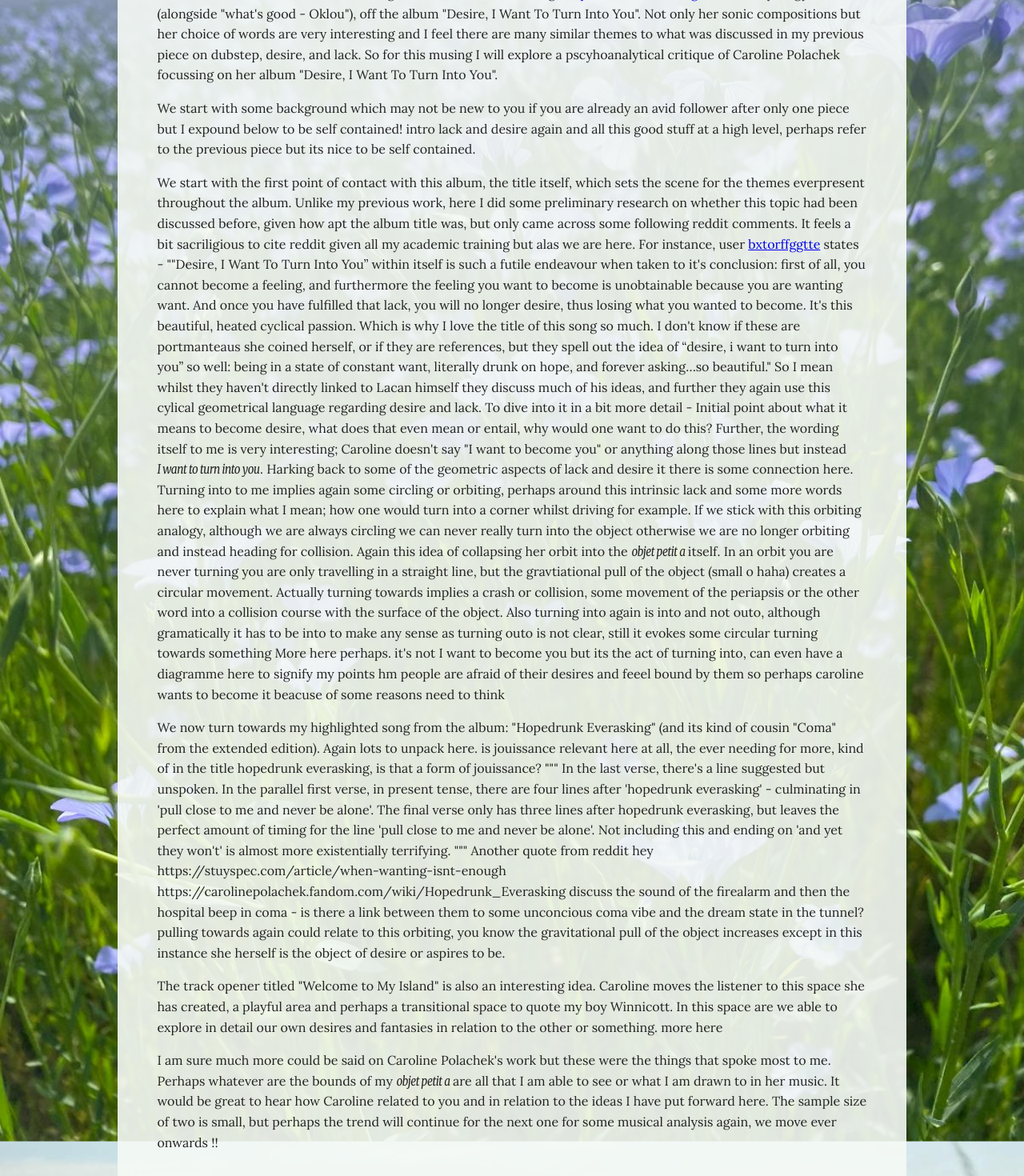
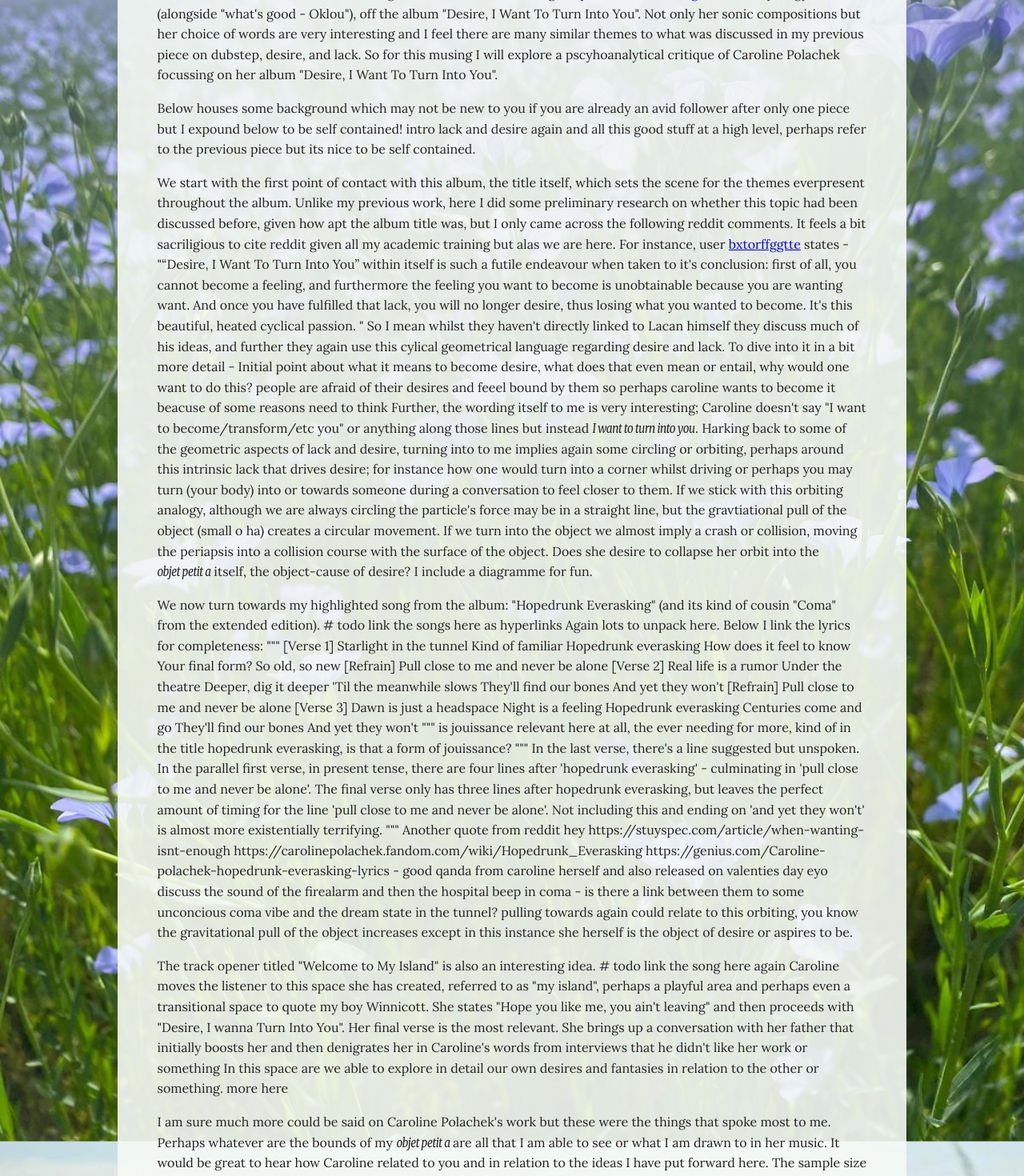
Before and after one commit to JamesRudd-Jones/JamesRudd-Jones.github.io, a React (Create React App) app: page /polachek_desire in a window 1280 px wide. Shown: the part 280-1750 px from the top of the page at 80% size. Built offline with nearby package versions, Linux system fonts and the light colour scheme; a web font is replaced by a local one.

Commit message:
more more words

```diff
--- a/src/assets/music/whats_good_piano/music_page-whats_good_piano.js
+++ b/src/assets/music/whats_good_piano/music_page-whats_good_piano.js
@@ -1,7 +1,7 @@
 // src/assets/music/whats_good_piano/music_page-whats_good_piano.js
 import React from 'react';
 import { Row, Column, FullWidth } from '../../projects/ProjectLayout';
-import ExpandableImage from '../../projects/ExpandableImage';
+// import ExpandableImage from '../../projects/ExpandableImage';
 // import VideoPlayer from '../VideoPlayer';
 
 export const whatsgoodPianoMeta = {
--- a/src/assets/writings/polachek_desire/writing_page-polachek_desire.js
+++ b/src/assets/writings/polachek_desire/writing_page-polachek_desire.js
@@ -1,8 +1,6 @@
 // src/assets/writings/polachek_desire/writing_page-polachek_desire.js
 import React from 'react';
-import { Row, Column, FullWidth } from '../../projects/ProjectLayout';
-import ExpandableImage from '../../projects/ExpandableImage';
-// import VideoPlayer from '../VideoPlayer';
+import { FullWidth } from '../../projects/ProjectLayout';
 import { writingContainer, Emph } from '../writingFonts';
 
 const WritingPagePolachekDesire = () => {
@@ -28,7 +26,7 @@
         </p>
 
         <p>
-          We start with some background which may not be new to you if you are already an avid follower after only one piece but I expound below to be self contained!
+          Below houses some background which may not be new to you if you are already an avid follower after only one piece but I expound below to be self contained!
           intro lack and desire again and all this good stuff at a high level, perhaps refer to the previous piece but its nice to be self contained.
         </p>
 
@@ -44,34 +42,61 @@
 
         <p>
           We start with the first point of contact with this album, the title itself, which sets the scene for the themes everpresent throughout the album.
-          Unlike my previous work, here I did some preliminary research on whether this topic had been discussed before, given how apt the album title was, but only came across some following reddit comments.
+          Unlike my previous work, here I did some preliminary research on whether this topic had been discussed before, given how apt the album title was, but I only came across the following reddit comments.
           It feels a bit sacriligious to cite reddit given all my academic training but alas we are here.
 
-          For instance, user <a href="https://www.reddit.com/r/Carolinepolachek/comments/1aryalj/is_hopedrunk_everasking_carolines_most/" target="_blank" rel="noopener noreferrer">bxtorffggtte</a> states - ""Desire, I Want To Turn Into You” within
-          itself is such a futile endeavour when taken to it's conclusion: first of all, you cannot become a feeling, and furthermore the feeling you want to become is unobtainable because you are wanting want. And once you have fulfilled
-          that lack, you will no longer desire, thus losing what you wanted to become. It's this beautiful, heated cyclical passion. Which is why I love the title of this song so much. I don't know if these are portmanteaus she coined herself, or
-          if they are references, but they spell out the idea of “desire, i want to turn into you” so well: being in a state of constant want, literally drunk on hope, and forever asking…so beautiful."
+          For instance, user <a href="https://www.reddit.com/r/Carolinepolachek/comments/1aryalj/is_hopedrunk_everasking_carolines_most/" target="_blank" rel="noopener noreferrer">bxtorffggtte</a> states - "“Desire, I Want To Turn Into You”
+          within itself is such a futile endeavour when taken to it's conclusion: first of all, you cannot become a feeling, and furthermore the feeling you want to become is unobtainable because you are wanting want. And once you have
+          fulfilled that lack, you will no longer desire, thus losing what you wanted to become. It's this beautiful, heated cyclical passion. "
 
           So I mean whilst they haven't directly linked to Lacan himself they discuss much of his ideas, and further they again use this cylical geometrical language regarding desire and lack.
           To dive into it in a bit more detail - Initial point about what it means to become desire, what does that even mean or entail, why would one want to do this?
+          people are afraid of their desires and feeel bound by them so perhaps caroline wants to become it beacuse of some reasons need to think
 
-          Further, the wording itself to me is very interesting; Caroline doesn't say "I want to become you" or anything along those lines but instead <Emph>I want to turn into you</Emph>.
-          Harking back to some of the geometric aspects of lack and desire it there is some connection here.
-          Turning into to me implies again some circling or orbiting, perhaps around this intrinsic lack and some more words here to explain what I mean; how one would turn into a corner whilst driving for example.
-          If we stick with this orbiting analogy, although we are always circling we can never really turn into the object otherwise we are no longer orbiting and instead heading for collision.
-          Again this idea of collapsing her orbit into the <Emph>objet petit a</Emph> itself.
-          In an orbit you are never turning you are only travelling in a straight line, but the gravtiational pull of the object (small o haha) creates a circular movement.
-          Actually turning towards implies a crash or collision, some movement of the periapsis or the other word into a collision course with the surface of the object.
-          Also turning into again is into and not outo, although gramatically it has to be into to make any sense as turning outo is not clear, still it evokes some circular turning towards something
-          More here perhaps.
-          it's not I want to become you but its the act of turning into, can even have a diagramme here to signify my points hm
-
-          people are afraid of their desires and feeel bound by them so perhaps caroline wants to become it beacuse of some reasons need to think
+          Further, the wording itself to me is very interesting; Caroline doesn't say "I want to become/transform/etc you" or anything along those lines but instead <Emph>I want to turn into you</Emph>.
+          Harking back to some of the geometric aspects of lack and desire, turning into to me implies again some circling or orbiting, perhaps around this intrinsic lack that drives desire; for instance how one would turn into a
+          corner whilst driving or perhaps you may turn (your body) into or towards someone during a conversation to feel closer to them.
+          If we stick with this orbiting analogy, although we are always circling the particle's force may be in a straight line, but the gravtiational pull of the object (small o ha) creates a circular movement.
+          If we turn into the object we almost imply a crash or collision, moving the periapsis into a collision course with the surface of the object.
+          Does she desire to collapse her orbit into the <Emph>objet petit a</Emph> itself, the object-cause of desire?
+          I include a diagramme for fun.
         </p>
 
         <p>
-          We now turn towards my highlighted song from the album: "Hopedrunk Everasking" (and its kind of cousin "Coma" from the extended edition).
+          We now turn towards my highlighted song from the album: "Hopedrunk Everasking" (and its kind of cousin "Coma" from the extended edition).  # todo link the songs here as hyperlinks
           Again lots to unpack here.
+          Below I link the lyrics for completeness:
+          """
+          [Verse 1]
+          Starlight in the tunnel
+          Kind of familiar
+          Hopedrunk everasking
+          How does it feel to know
+          Your final form?
+          So old, so new
+
+          [Refrain]
+          Pull close to me and never be alone
+
+          [Verse 2]
+          Real life is a rumor
+          Under the theatre
+          Deeper, dig it deeper
+          'Til the meanwhile slows
+          They'll find our bones
+          And yet they won't
+
+          [Refrain]
+          Pull close to me and never be alone
+
+          [Verse 3]
+          Dawn is just a headspace
+          Night is a feeling
+          Hopedrunk everasking
+          Centuries come and go
+          Thеy'll find our bones
+          And yet they won't
+          """
 
           is jouissance relevant here at all, the ever needing for more, kind of in the title hopedrunk everasking, is that a form of jouissance?
 
@@ -85,6 +110,7 @@
 
           https://stuyspec.com/article/when-wanting-isnt-enough
           https://carolinepolachek.fandom.com/wiki/Hopedrunk_Everasking
+          https://genius.com/Caroline-polachek-hopedrunk-everasking-lyrics  - good qanda from caroline herself and also released on valenties day eyo
 
           discuss the sound of the firealarm and then the hospital beep in coma - is there a link between them to some unconcious coma vibe and the dream state in the tunnel?
 
@@ -94,8 +120,11 @@
         </p>
 
         <p>
-          The track opener titled "Welcome to My Island" is also an interesting idea.
-          Caroline moves the listener to this space she has created, a playful area and perhaps a transitional space to quote my boy Winnicott.
+          The track opener titled "Welcome to My Island" is also an interesting idea. # todo link the song here again
+          Caroline moves the listener to this space she has created, referred to as "my island", perhaps a playful area and perhaps even a transitional space to quote my boy Winnicott.
+          She states "Hope you like me, you ain't leaving" and then proceeds with "Desire, I wanna Turn Into You".
+          Her final verse is the most relevant.
+          She brings up a conversation with her father that initially boosts her and then denigrates her in Caroline's words from interviews that he didn't like her work or something
           In this space are we able to explore in detail our own desires and fantasies in relation to the other or something.
           more here
         </p>
```
Also changed, not shown: src/assets/writings/dubstep_lack/writing_page-dubstep_lack.js (+28 -20 lines).
